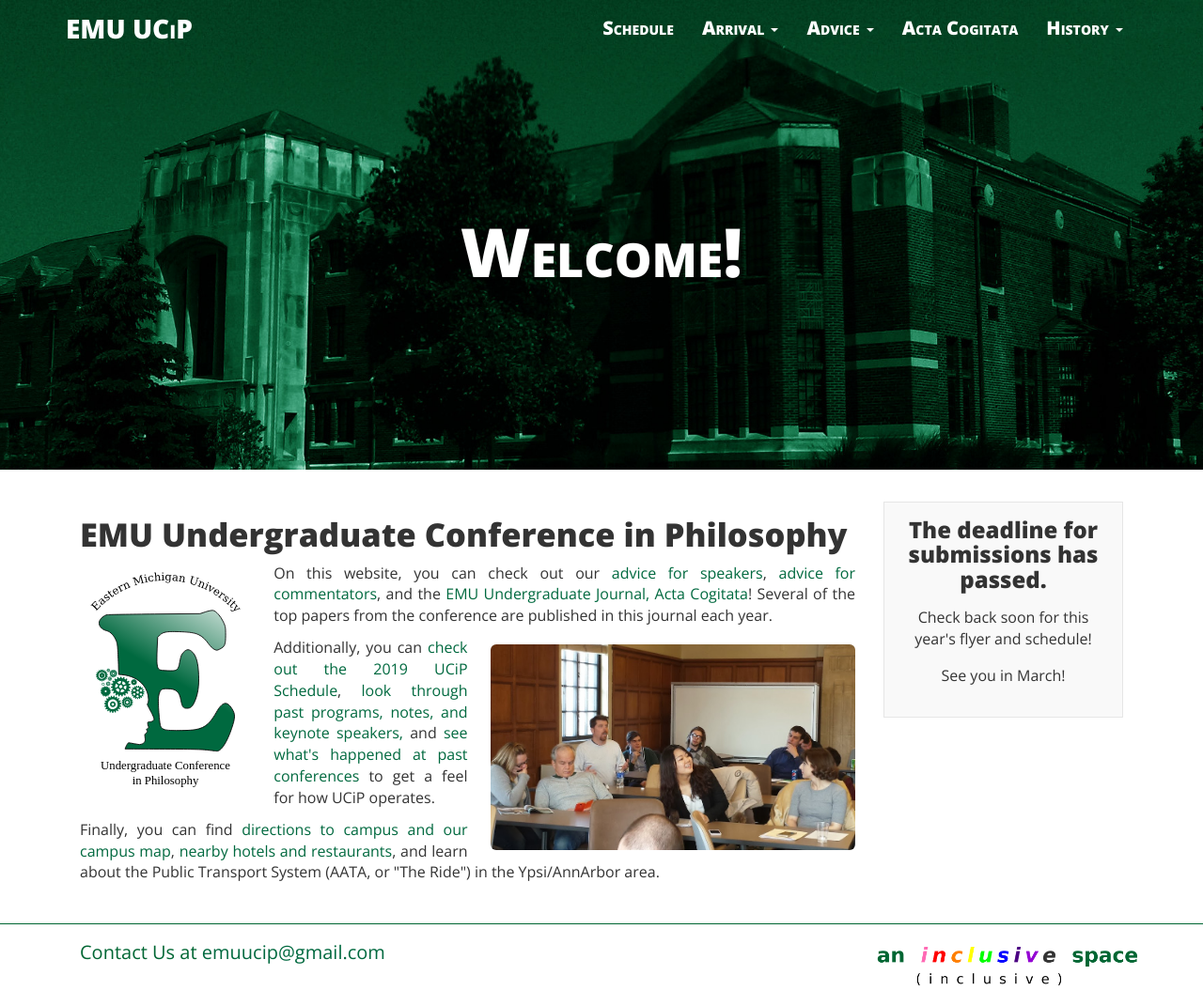
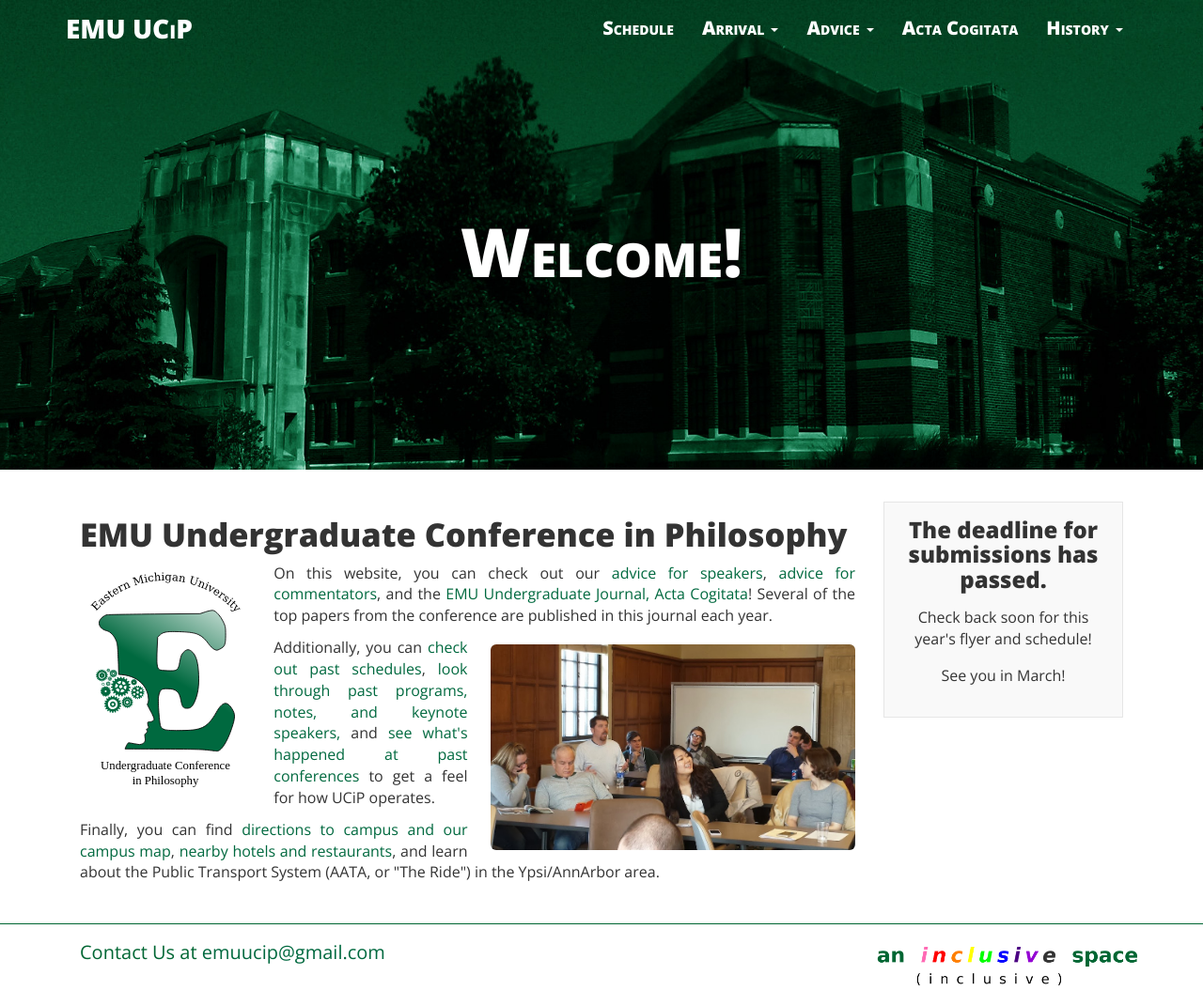
Before and after one commit to ucip/ucip.github.io, a Jekyll site: the page built from index.html, in a window 1280 px wide. Shown: the whole page at 94% size. Built offline with Jekyll 4.4.1, drawn with Linux system fonts in a browser that asks for light colours; nearby versions of some CDN libraries.

Commit message:
check out past schedules

```diff
--- a/index.html
+++ b/index.html
@@ -17,7 +17,7 @@
     <div class="col-sm-6 img-div-right">
       <img class="img-responsive img-rounded hidden-xs hidden-print" src="{{ site.baseurl }}/img/2017/img_6.jpg">
     </div>
-    <p class="text-justify">Additionally, you can <a href="{{ site.baseurl }}/schedule/">check out the 2019 UCiP Schedule</a>, <a href="{{ site.baseurl }}/history/">look through past programs, notes, and keynote speakers,</a> and <a href="{{ site.baseurl }}/gallery/">see what's happened at past conferences</a> to get a feel for how UCiP operates.</p>
+    <p class="text-justify">Additionally, you can <a href="{{ site.baseurl }}/schedule/">check out past schedules</a>, <a href="{{ site.baseurl }}/history/">look through past programs, notes, and keynote speakers,</a> and <a href="{{ site.baseurl }}/gallery/">see what's happened at past conferences</a> to get a feel for how UCiP operates.</p>
     <p class="text-justify">Finally, you can find <a href="{{ site.baseurl }}/arrival/maps/">directions to campus and our campus map</a>, <a href="{{ site.baseurl }}/arrival/hotels/">nearby hotels and restaurants</a>, and learn about the Public Transport System (AATA, or "The Ride") in the Ypsi/AnnArbor area.</p>
   </div>
   {% include box.html %}
```
